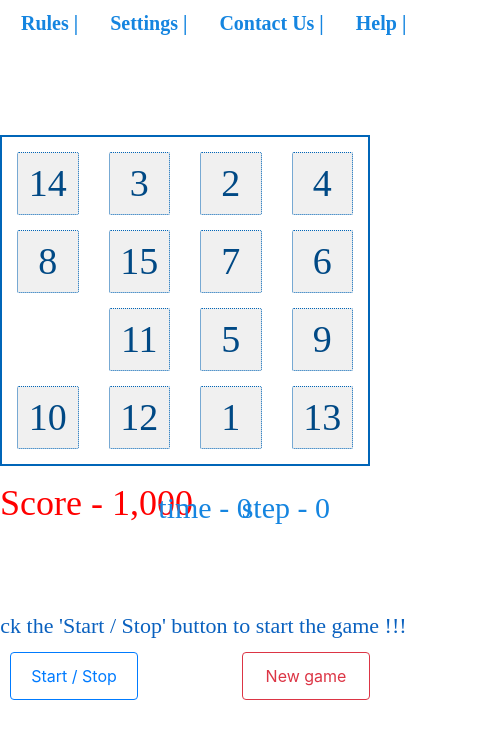
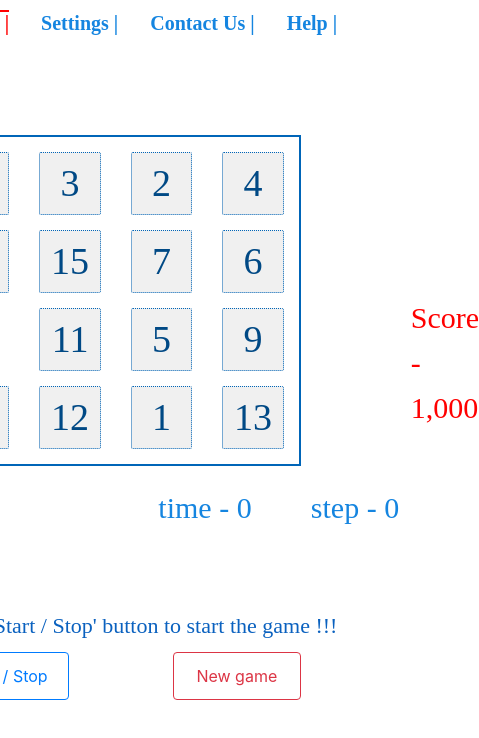
Before and after one commit to narek-7/square, an Angular app: page / in a window 390 px wide. Shown: the top 738 px of the page, 479 px wide, since content can reach past the window. Built offline with nearby package versions, Linux system fonts and the light colour scheme.

Commit message:
Commit - 4 // fixed some errors

```diff
--- a/src/app/app.component.css
+++ b/src/app/app.component.css
@@ -183,5 +183,10 @@ a:hover{
   span {
     font-size: 30px;
   }
+  #sc{
+    font-size: 30px;
+    grid-area: additional;
+    display: inline-block
+    }
 
 }
```
